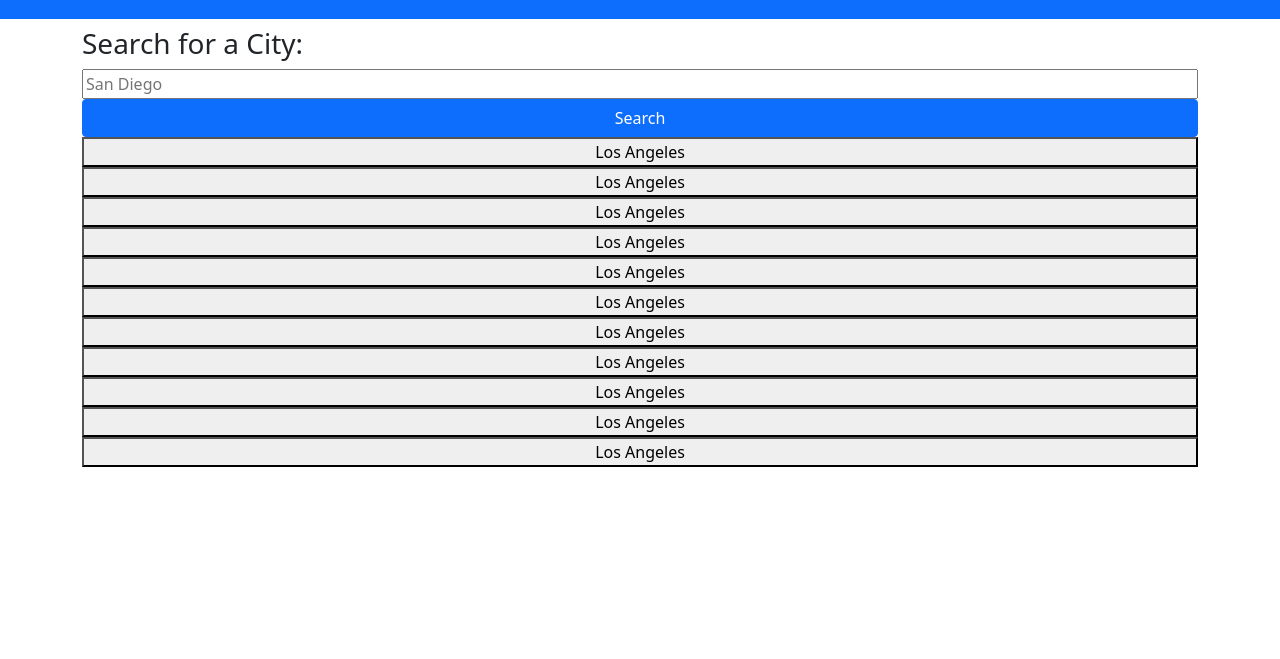
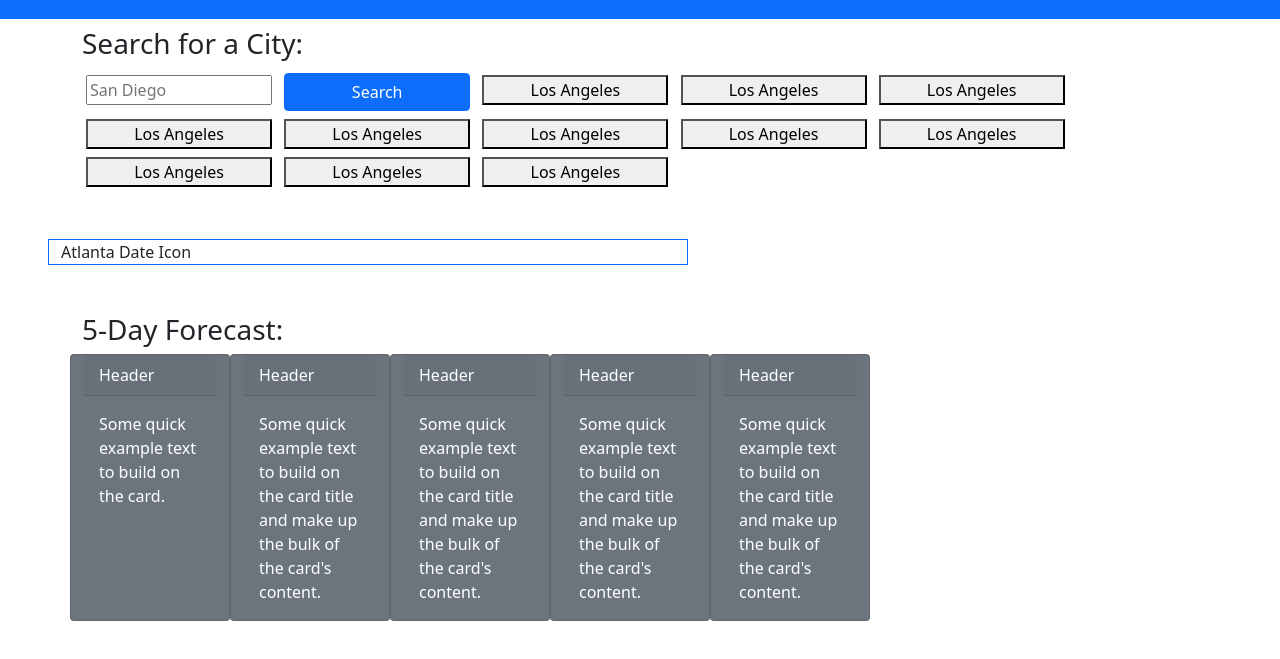
Before and after one commit to RaeSii/weather-dashboard, a plain HTML site: page index.html in a window 1280 px wide. Shown: the part 69-728 px from the top of the page. Drawn offline with nearby package versions, Linux system fonts and the light colour scheme.

Commit message:
framework - added cards

```diff
--- a/assets/style.css
+++ b/assets/style.css
@@ -4,3 +4,8 @@
 background-color: blue;
 font-size: 50 px;
 }
+
+button {
+    border-radius: 3em;
+    margin-top: 5px;
+}
--- a/index.html
+++ b/index.html
@@ -16,24 +16,58 @@
     </div>
     <div class="container">
         <h3>Search for a City:</h3>
-        <input class="col-12" id="city" type="text" placeholder="San Diego" />
-        <button class="col-12 btn btn-primary border-bottom-2" id="search">Search</button>
-        <button class="col-12 d-grid gap-3" id="city-1">Los Angeles</button>
-        <button class="col-12" id="city-2">Los Angeles</button>
-        <button class="col-12" id="city-3">Los Angeles</button>
-        <button class="col-12" id="city-4">Los Angeles</button>
-        <button class="col-12" id="city-5">Los Angeles</button>
-        <button class="col-12" id="city-6">Los Angeles</button>
-        <button class="col-12" id="city-7">Los Angeles</button>
-        <button class="col-12" id="city-8">Los Angeles</button>
-        <button class="col-12" id="city-9">Los Angeles</button>
-        <button class="col-12" id="city-10">Los Angeles</button>
-        <button class="col-12" id="city-11">Los Angeles</button>
-        <div class="col-6"
+        <input class="col-2 m-1" id="city" type="text" placeholder="San Diego" />
+        <button class="col-2 m-1 btn btn-primary border-bottom-2" id="search">Search</button>
+        <button class="col-2 m-1" id="city-1">Los Angeles</button>
+        <button class="col-2 m-1" id="city-2">Los Angeles</button>
+        <button class="col-2 m-1" id="city-3">Los Angeles</button>
+        <button class="col-2 m-1" id="city-4">Los Angeles</button>
+        <button class="col-2 m-1" id="city-5">Los Angeles</button>
+        <button class="col-2 m-1" id="city-6">Los Angeles</button>
+        <button class="col-2 m-1" id="city-7">Los Angeles</button>
+        <button class="col-2 m-1" id="city-8">Los Angeles</button>
+        <button class="col-2 m-1" id="city-9">Los Angeles</button>
+        <button class="col-2 m-1" id="city-10">Los Angeles</button>
+        <button class="col-2 m-1" id="city-11">Los Angeles</button>
+    </div>
+    <div class="container col-6 m-5 border border-primary" id="returnedCity">Atlanta Date Icon</div>
+            <div class="container">
+            <h3>5-Day Forecast:</h3>
+            <div class="row">
+            <div class="card text-white bg-secondary mb-3" style="max-width: 10rem;">
+                <div class="card-header">Header</div>
+                <div class="card-body">
+                  <p class="card-text">Some quick example text to build on the card.</p>
+                </div>
+              </div>
+              <div class="card text-white bg-secondary mb-3" style="max-width: 10rem;">
+                <div class="card-header">Header</div>
+                <div class="card-body">
+                  <p class="card-text">Some quick example text to build on the card title and make up the bulk of the card's content.</p>
+                </div>
+              </div>
+              <div class="card text-white bg-secondary mb-3" style="max-width: 10rem;">
+                <div class="card-header">Header</div>
+                <div class="card-body">
+                  <p class="card-text">Some quick example text to build on the card title and make up the bulk of the card's content.</p>
+                </div>
+              </div>
+              <div class="card text-white bg-secondary mb-3" style="max-width: 10rem;">
+                <div class="card-header">Header</div>
+                <div class="card-body">
+                 <p class="card-text">Some quick example text to build on the card title and make up the bulk of the card's content.</p>
+                </div>
+              </div>
+              <div class="card text-white bg-secondary mb-3" style="max-width: 10rem;">
+                <div class="card-header">Header</div>
+                <div class="card-body">
+                <p class="card-text">Some quick example text to build on the card title and make up the bulk of the card's content.</p>
+                </div>
+              </div>
+            </div>
+        </div>
+    </div>
 
-
-
-    </div>
 
 
 </body>
```
